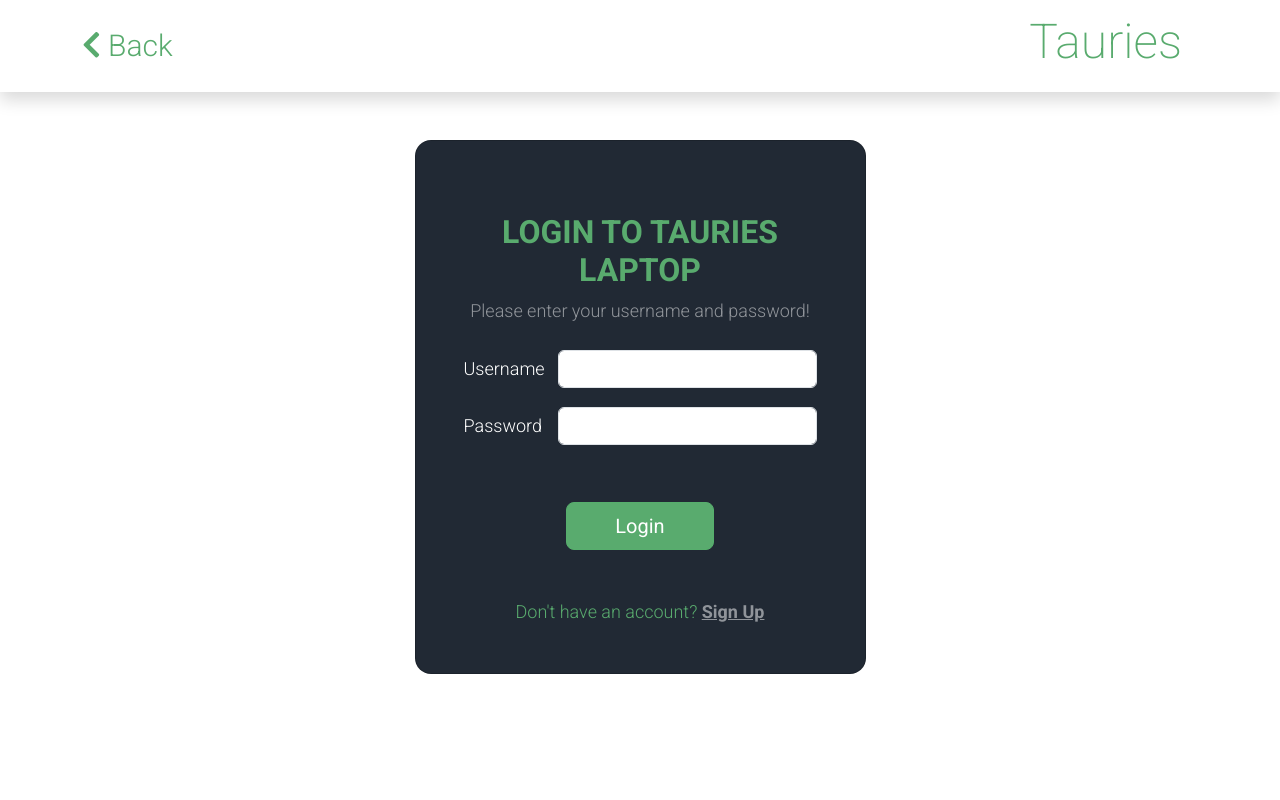
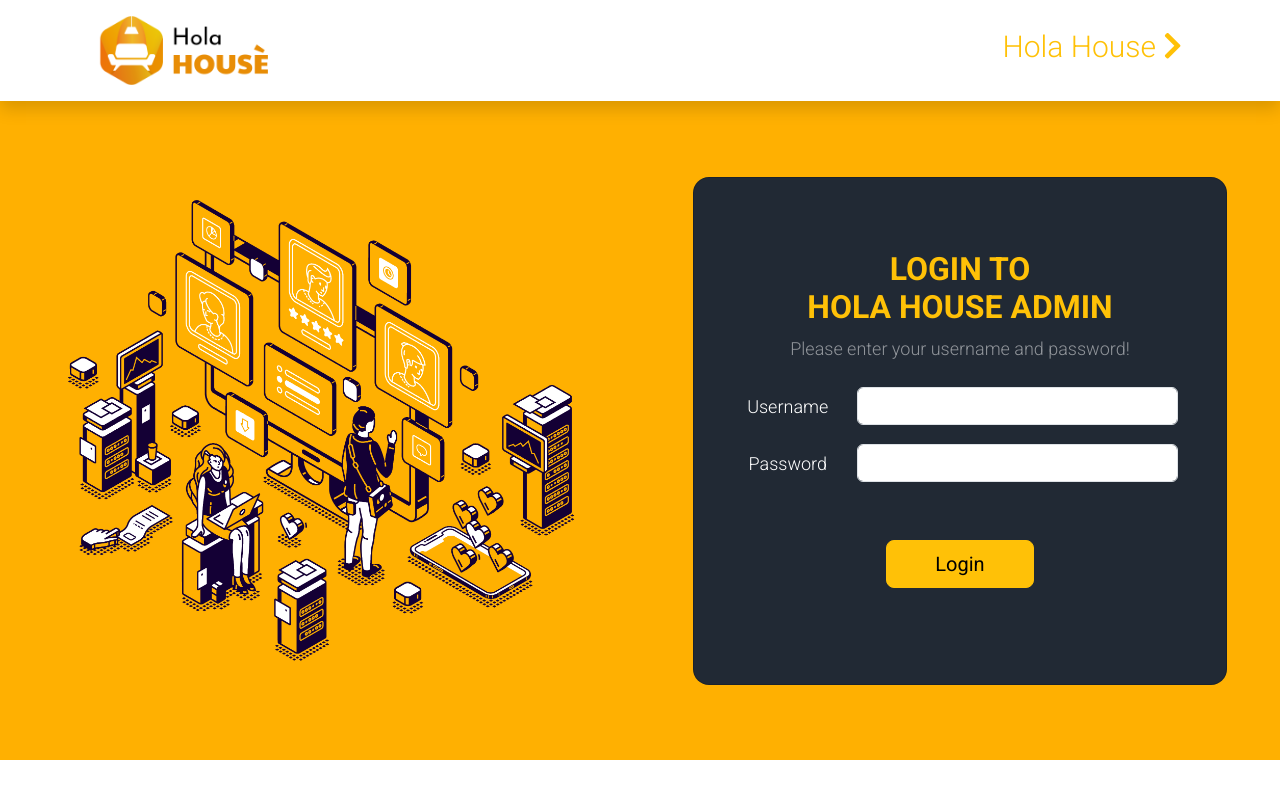
Before and after one commit to duonglam306/LTW-212, a PHP site: page /admin.php in a window 1280 px wide. Run offline with PHP 8.4, Linux system fonts and the light colour scheme; some libraries are stand-ins or nearby versions.

Commit message:
done fe login admin

```diff
--- a/admin.php
+++ b/admin.php
@@ -1,13 +1,57 @@
+<?php
+if (isset($_POST['submitBtn'])) {
+    $username = $_POST['username'];
+    $password = $_POST['password'];
+    if (empty($username) || empty($password)) echo
+    "<script>
+                var x = document.getElementById('message');
+                x.style.color = 'red';
+                x.innerHTML = 'Please fill out all information';
+            </script>";
+    else {
+        $host = "localhost";
+        $user = "root";
+        $pw = "";
+        $database = "hola_house";
+        $conn = mysqli_connect($host, $user, $pw, $database);
+        if (!$conn) {
+            die('Could not connect: ' . mysqli_error($conn));
+        }
+        $sql = "SELECT * FROM users WHERE username = '$username' and role = 'admin'";
+        $result = mysqli_query($conn, $sql);
+        if (mysqli_num_rows($result) > 0) {
+            $row = mysqli_fetch_assoc($result);
+            if ($password == $row['password']) {
+                session_start();
+                $_SESSION[$username] = $row['name'];
+                setcookie('admin', $username, time() + (86400 * 30), "/");
+                header('Location: admin_dashboard.php');
+                // echo "<script>history.go(-2);</script>";
+            } else echo
+            "<script>
+                        var x = document.getElementById('message');
+                        x.style.color = 'red';
+                        x.innerHTML = 'Incorrect password';
+                    </script>";
+        } else echo
+        "<script>
+                    var x = document.getElementById('message');
+                    x.style.color = 'red';
+                    x.innerHTML = 'Incorrect username or password';
+                </script>";
+        $conn->close();
+    }
+}
+?>
 <!DOCTYPE html>
 <html lang="en">
 
 <head>
-<title> Tauries Laptop  </title>
+    <title> Hola House Admin </title>
     <meta charset="utf-8">
     <meta name="viewport" content="width=device-width, initial-scale=1">
 
-    <link rel="apple-touch-icon" href="img/apple-icon.png">
-    <link rel="shortcut icon" type="image/x-icon" href="img/apple_icon_MGQ_icon.ico">
+    <link rel="shortcut icon" type="image/x-icon" href="img/logo.ico">
     <link href="https://cdn.jsdelivr.net/npm/bootstrap@5.0.2/dist/css/bootstrap.min.css" rel="stylesheet" integrity="sha384-EVSTQN3/azprG1Anm3QDgpJLIm9Nao0Yz1ztcQTwFspd3yD65VohhpuuCOmLASjC" crossorigin="anonymous">
 
     <link rel="stylesheet" href="css/bootstrap.min.css">
@@ -21,29 +65,31 @@
 
     <link rel="stylesheet" href="plugins/sweetalert2-theme-bootstrap-4/bootstrap-4.min.css">
 </head>
+
 <body>
     <nav class="navbar navbar-expand-lg navbar-light shadow">
         <div class="container d-flex justify-content-between align-items-center">
+            <div class="col-1 col-md-2">
+                <img src="img/logo.png" class="w-100" alt="logo_admin_hola_house">
+            </div>
 
-            <a class="navbar-brand text-success logo align-self-center" style="font-size: 30px !important" href="index.php" >
-            <i class="fa fa-chevron-left"></i>
-                Back
-            </a>
-
-            <a class="navbar-brand text-success logo h1 align-self-center"  href="index.php">
-                Tauries
+            <a class="navbar-brand text-warning logo h2 align-self-center" href="index.php">
+                Hola House <i class="fa fa-chevron-right"></i>
             </a>
         </div>
     </nav>
-    <div class="container py-5 h-100">
-        <div class="row d-flex justify-content-center align-items-center h-100">
+    <div class="py-5 h-100" style="background-color:#ffb001">
+        <div class="col-12 d-flex justify-content-around align-items-center h-100">
+            <div class="col-12 col-lg-5 col-xl-5 d-none d-lg-inline">
+                <img src="img/login_bg_admin.png" alt="logo_bg_login_admin" class="w-100">
+            </div>
             <div class="col-12 col-md-8 col-lg-6 col-xl-5">
                 <div class="card bg-dark text-white" style="border-radius: 1rem;">
                     <div class="card-body p-5 text-center">
 
                         <div class="mb-md-5 mt-md-4">
 
-                    <h2 class="fw-bold mb-2 text-uppercase text-success">Login to Tauries Laptop</h2>
+                            <h2 class="fw-bold mb-2 text-uppercase text-warning">Login to <br> Hola House Admin</h2>
                             <p class="text-white-50 mb-4">Please enter your username and password!</p>
 
                             <form action="" method="post">
@@ -60,18 +106,13 @@
                                         <label for="inputPassword" class="col-form-label">Password</label>
                                     </div>
                                     <div class="col-9">
-                                <input type="password" id="inputPassword" name="password" class="form-control" >
+                                        <input type="password" id="inputPassword" name="password" class="form-control">
                                     </div>
                                 </div>
-                        <p id="message" class= "mt-2" style="color:#ff4f4f !important;"></p>
-                        <button class="btn btn-success btn-lg px-5 mt-4" type="submit" name="submitBtn">Login</button>
+                                <p id="message" class="mt-2" style="color:#ff4f4f !important;"></p>
+                                <button class="btn btn-warning btn-lg px-5 mt-4" type="submit" name="submitBtn">Login</button>
                             </form>
                         </div>
-
-                <div>
-                <p class="mb-0 text-success">Don't have an account? <a href="register.php" class="text-white-50 fw-bold">Sign Up</a></p>
-                </div>
-
                     </div>
                 </div>
             </div>
@@ -80,51 +121,3 @@
     </section>
     <script src="https://cdn.jsdelivr.net/npm/bootstrap@5.0.2/dist/js/bootstrap.bundle.min.js" integrity="sha384-MrcW6ZMFYlzcLA8Nl+NtUVF0sA7MsXsP1UyJoMp4YLEuNSfAP+JcXn/tWtIaxVXM" crossorigin="anonymous"></script>
 </body>
-
-<?php
-    if (isset($_POST['submitBtn'])){
-        $username = $_POST['username'];
-        $password = $_POST['password'];
-        if (empty($username) || empty($password)) echo
-            "<script>
-                var x = document.getElementById('message');
-                x.style.color = 'red';
-                x.innerHTML = 'Please fill out all information';
-            </script>";
-        else {
-            $host = "localhost";
-            $user = "root";
-            $pw = "";
-            $database = "hola_house";
-            $conn = mysqli_connect($host,$user,$pw,$database);
-            if (!$conn) {
-                die('Could not connect: ' . mysqli_error($conn));
-            }
-            $sql = "SELECT * FROM users WHERE username = '$username' and role = 'admin'";
-            $result = mysqli_query($conn, $sql);
-            if (mysqli_num_rows($result) > 0) {
-                $row = mysqli_fetch_assoc($result);
-                if ($password == $row['password']) {
-                    session_start();
-                    $_SESSION[$username]=$row['name'];
-                    setcookie('admin', $username, time() + (86400 * 30), "/");
-                    header('Location: admin_dashboard.php');
-                    // echo "<script>history.go(-2);</script>";
-                }
-                else echo
-                    "<script>
-                        var x = document.getElementById('message');
-                        x.style.color = 'red';
-                        x.innerHTML = 'Incorrect password';
-                    </script>";
-            }
-            else echo
-                "<script>
-                    var x = document.getElementById('message');
-                    x.style.color = 'red';
-                    x.innerHTML = 'Incorrect username or password';
-                </script>";
-            $conn->close();
-        }
-    }
-?>
```
Also changed, not shown: login.php (+47 -48 lines), img/login_bg_admin.png (added), img/login_bg_form_admin.png (added). Lines whose indentation alone changed are shown as unchanged.
